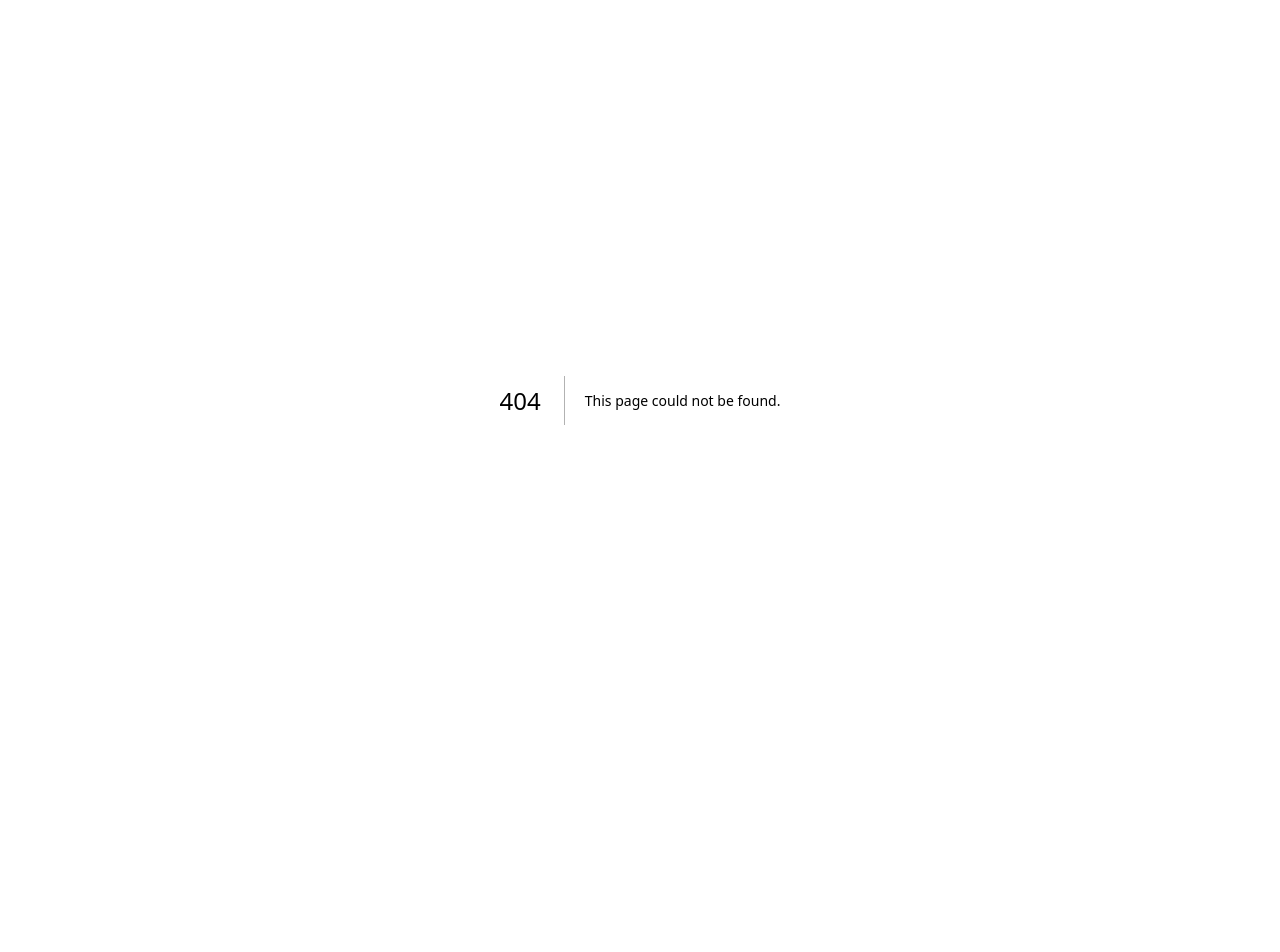
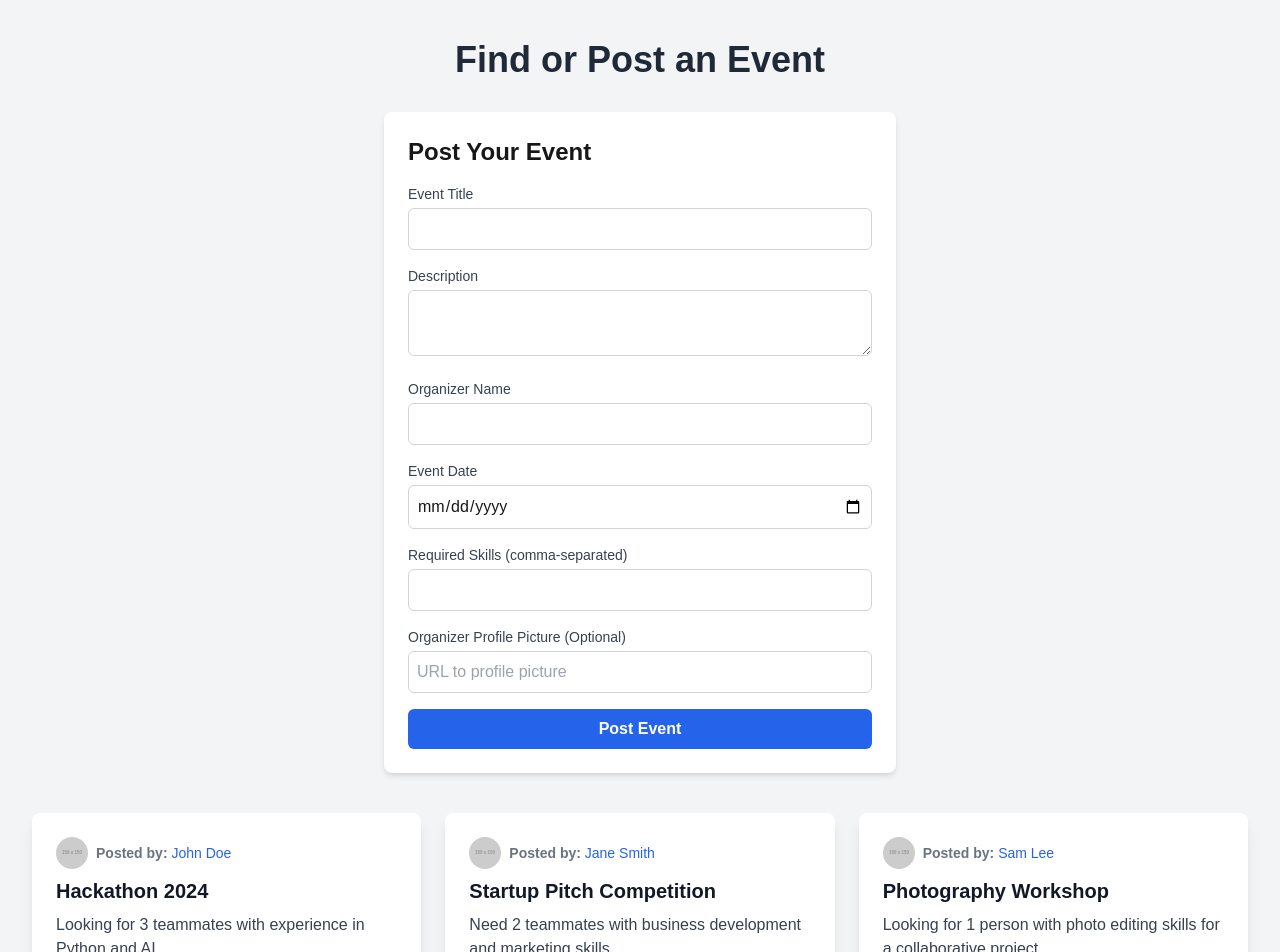
Before and after one commit to WebDevHarsha/synergia, a Next.js app: page /events in a window 1280 px wide. Before the commit this address had no page. Shown: the top 952 px of the page. Before the commit the page ends 800 px from the top, so only its background shows below. Built offline with nearby package versions, Linux system fonts and the light colour scheme.

Commit message:
events page done

```diff
--- /dev/null
+++ b/app/events/page.tsx
@@ -0,0 +1,216 @@
+"use client";
+import React, { useState } from 'react';
+
+interface Event {
+  id: number;
+  title: string;
+  description: string;
+  organizer: string;
+  date: string;
+  skills: string[];
+  organizerProfilePic?: string; // Optional for future profile picture
+}
+
+interface EventFormProps {
+  setEvents: React.Dispatch<React.SetStateAction<Event[]>>;
+}
+
+const Page: React.FC = () => {
+  const [events, setEvents] = useState<Event[]>([
+    {
+      id: 1,
+      title: "Hackathon 2024",
+      description: "Looking for 3 teammates with experience in Python and AI.",
+      organizer: "John Doe",
+      date: "October 10, 2024",
+      skills: ["Python", "AI"],
+      organizerProfilePic: "https://via.placeholder.com/150",
+    },
+    {
+      id: 2,
+      title: "Startup Pitch Competition",
+      description: "Need 2 teammates with business development and marketing skills.",
+      organizer: "Jane Smith",
+      date: "November 2, 2024",
+      skills: ["Business", "Marketing"],
+      organizerProfilePic: "https://via.placeholder.com/150",
+    },
+    {
+      id: 3,
+      title: "Photography Workshop",
+      description: "Looking for 1 person with photo editing skills for a collaborative project.",
+      organizer: "Sam Lee",
+      date: "October 5, 2024",
+      skills: ["Photography", "Editing"],
+      organizerProfilePic: "https://via.placeholder.com/150",
+    },
+  ]);
+
+  return (
+    <div className="w-screen min-h-screen bg-gray-100 flex flex-col items-center py-10">
+      <h1 className="text-4xl font-bold text-gray-800 mb-8">Find or Post an Event</h1>
+
+      {/* Form to Post a New Event */}
+      <div className="w-full max-w-lg p-6 bg-white shadow-md rounded-lg mb-10">
+        <h2 className="text-2xl font-bold mb-4">Post Your Event</h2>
+        <EventForm setEvents={setEvents} />
+      </div>
+
+      {/* Cards Container */}
+      <div className="grid grid-cols-1 md:grid-cols-2 lg:grid-cols-3 gap-6 px-8">
+        {events.map((event) => (
+          <EventCard key={event.id} event={event} />
+        ))}
+      </div>
+    </div>
+  );
+};
+
+interface EventCardProps {
+  event: Event;
+}
+
+const EventCard: React.FC<EventCardProps> = ({ event }) => {
+  return (
+    <div className="bg-white p-6 shadow-lg rounded-lg">
+      <div className="flex items-center mb-2">
+        {event.organizerProfilePic && (
+          <img
+            src={event.organizerProfilePic}
+            alt={event.organizer}
+            className="w-8 h-8 rounded-full mr-2"
+          />
+        )}
+        <p className="text-sm text-gray-500">
+          <strong>Posted by:</strong>{' '}
+          <a href={`/profile/${event.organizer}`} className="text-blue-600 hover:underline">
+            {event.organizer}
+          </a>
+        </p>
+      </div>
+      <h3 className="text-xl font-bold text-gray-900">{event.title}</h3>
+      <p className="mt-2 text-gray-700">{event.description}</p>
+      <p className="mt-2 text-sm text-gray-500">
+        <strong>Date:</strong> {event.date}
+      </p>
+      <p className="mt-2 text-sm text-gray-500">
+        <strong>Required Skills:</strong> {event.skills.join(", ")}
+      </p>
+    </div>
+  );
+};
+
+const EventForm: React.FC<EventFormProps> = ({ setEvents }) => {
+  const [formData, setFormData] = useState({
+    title: "",
+    description: "",
+    organizer: "",
+    date: "",
+    skills: "",
+    organizerProfilePic: "", // Optional for future profile picture input
+  });
+
+  const handleSubmit = (e: React.FormEvent<HTMLFormElement>) => {
+    e.preventDefault();
+
+    const newEvent: Event = {
+      id: Date.now(),
+      title: formData.title,
+      description: formData.description,
+      organizer: formData.organizer,
+      date: formData.date,
+      skills: formData.skills.split(",").map((skill) => skill.trim()),
+      organizerProfilePic: formData.organizerProfilePic || "https://via.placeholder.com/150", // Placeholder if no profile pic is provided
+    };
+
+    setEvents((prevEvents) => [...prevEvents, newEvent]);
+
+    // Clear form
+    setFormData({
+      title: "",
+      description: "",
+      organizer: "",
+      date: "",
+      skills: "",
+      organizerProfilePic: "",
+    });
+  };
+
+  return (
+    <form onSubmit={handleSubmit} className="space-y-4">
+      <div>
+        <label className="block text-sm font-medium text-gray-700">Event Title</label>
+        <input
+          type="text"
+          value={formData.title}
+          onChange={(e) => setFormData({ ...formData, title: e.target.value })}
+          className="w-full p-2 mt-1 border border-gray-300 rounded-md"
+          required
+        />
+      </div>
+
+      <div>
+        <label className="block text-sm font-medium text-gray-700">Description</label>
+        <textarea
+          value={formData.description}
+          onChange={(e) => setFormData({ ...formData, description: e.target.value })}
+          className="w-full p-2 mt-1 border border-gray-300 rounded-md"
+          required
+        />
+      </div>
+
+      <div>
+        <label className="block text-sm font-medium text-gray-700">Organizer Name</label>
+        <input
+          type="text"
+          value={formData.organizer}
+          onChange={(e) => setFormData({ ...formData, organizer: e.target.value })}
+          className="w-full p-2 mt-1 border border-gray-300 rounded-md"
+          required
+        />
+      </div>
+
+      <div>
+        <label className="block text-sm font-medium text-gray-700">Event Date</label>
+        <input
+          type="date"
+          value={formData.date}
+          onChange={(e) => setFormData({ ...formData, date: e.target.value })}
+          className="w-full p-2 mt-1 border border-gray-300 rounded-md"
+          required
+        />
+      </div>
+
+      <div>
+        <label className="block text-sm font-medium text-gray-700">Required Skills (comma-separated)</label>
+        <input
+          type="text"
+          value={formData.skills}
+          onChange={(e) => setFormData({ ...formData, skills: e.target.value })}
+          className="w-full p-2 mt-1 border border-gray-300 rounded-md"
+          required
+        />
+      </div>
+
+      <div>
+        <label className="block text-sm font-medium text-gray-700">Organizer Profile Picture (Optional)</label>
+        <input
+          type="text"
+          value={formData.organizerProfilePic}
+          onChange={(e) => setFormData({ ...formData, organizerProfilePic: e.target.value })}
+          placeholder="URL to profile picture"
+          className="w-full p-2 mt-1 border border-gray-300 rounded-md"
+        />
+      </div>
+
+      <button
+        type="submit"
+        className="w-full py-2 px-4 bg-blue-600 text-white font-semibold rounded-md hover:bg-blue-700"
+      >
+        Post Event
+      </button>
+    </form>
+  );
+};
+
+export default Page;
```
